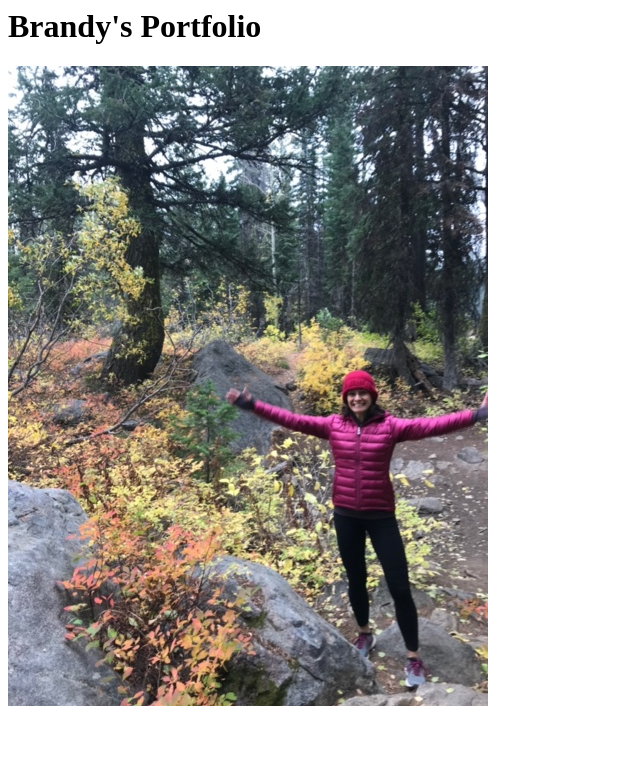
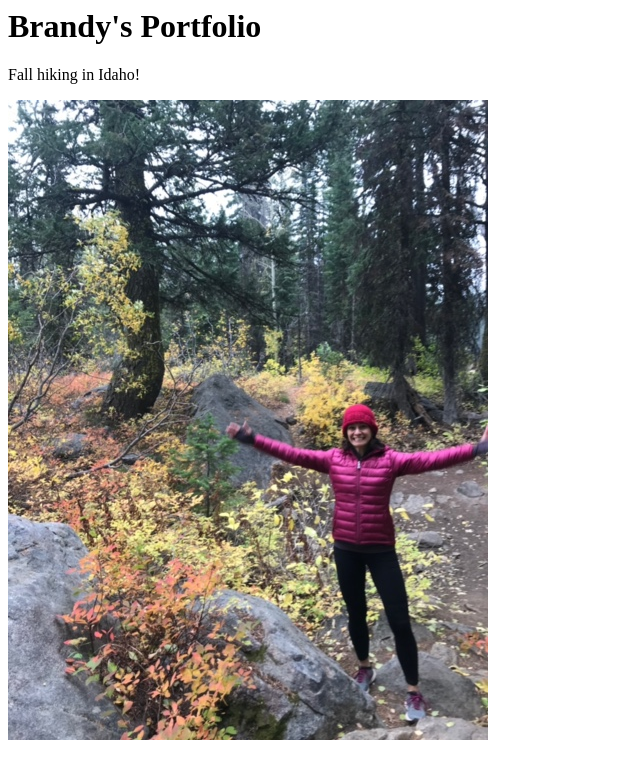
Before and after one commit to Brandyfitchett/Brandyfitchett.github.io, a plain HTML site: page index.html in a window 1280 px wide. Shown: the whole page, without its empty margins (0-640 px from the left). Drawn offline with Linux system fonts and the light colour scheme.

Commit message:
Update index.html

```diff
--- a/index.html
+++ b/index.html
@@ -1,4 +1,5 @@
 <html>
     <h1>Brandy's Portfolio</h1>
+    <p>Fall hiking in Idaho!</p>
     <img src="./Brandy Cascade Hike.jpeg"/>
 </html>
```
